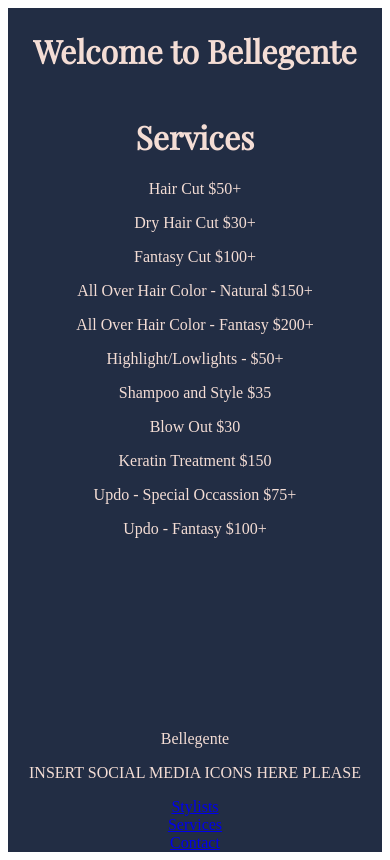
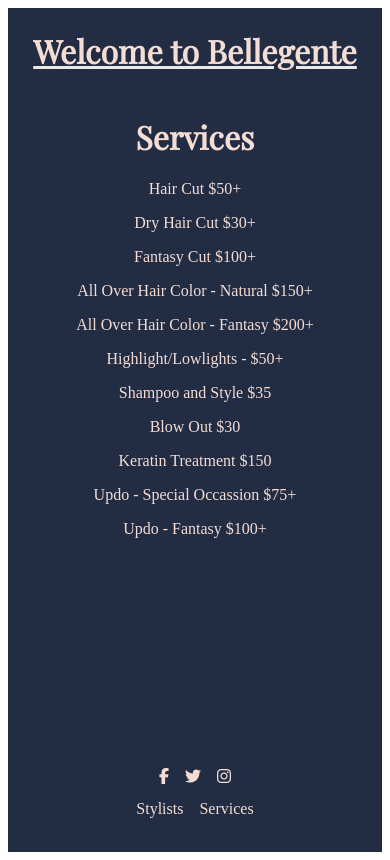
Before and after one commit to Jeal3R5/salonApp-frontend, a React (Create React App) app: page /services in a window 390 px wide. Built offline with nearby package versions, Linux system fonts and the light colour scheme; no server answers; a web font is replaced by a local one.

Commit message:
mobile css added

```diff
--- a/package.json
+++ b/package.json
@@ -3,6 +3,10 @@
   "version": "0.1.0",
   "private": true,
   "dependencies": {
+    "@fortawesome/fontawesome-svg-core": "^6.1.1",
+    "@fortawesome/free-regular-svg-icons": "^6.1.1",
+    "@fortawesome/free-solid-svg-icons": "^6.1.1",
+    "@fortawesome/react-fontawesome": "^0.1.18",
     "@testing-library/jest-dom": "^5.16.4",
     "@testing-library/react": "^13.3.0",
     "@testing-library/user-event": "^13.5.0",
--- a/public/index.html
+++ b/public/index.html
@@ -32,6 +32,7 @@
       work correctly both with client-side routing and a non-root public URL.
       Learn how to configure a non-root public URL by running `npm run build`.
     -->
+    <script src="https://kit.fontawesome.com/86b3a868f3.js" crossorigin="anonymous"></script>
     <title>React App</title>
   </head>
   <body>
--- a/src/App.css
+++ b/src/App.css
@@ -9,6 +9,7 @@
 .header {
   font-family: 'Gwendolyn', cursive;
   color: #EAE9E5;
+  text-decoration: underline;
 }
 
 h1 {
@@ -27,16 +28,29 @@ body {
 }
 
 .nav {
-  color: #EAE9E5;
+  /* color: #EAE9E5; */
+  color: #F4DDD5;
+  display: flex;
+  flex-flow: row nowrap;
+  gap: 1em;
+  justify-content: center;
+  margin-top: 1em;
+  margin-bottom: .5em
 }
 
 main {
   overflow: auto;
 }
 
-/* .socials {
+.socials {
   display: flex;
   flex-flow: row nowrap;
-  gap 1 em;
+  gap: 1em;
   justify-content: center;
-} */
+}
+
+
+.footer a {
+  color: #F4DDD5;
+  text-decoration: none;
+}
--- a/src/Components/Footer.js
+++ b/src/Components/Footer.js
@@ -4,10 +4,12 @@ import { Link } from "react-router-dom";
 function Footer(props) {
   return (
     <div className="footer">
-      <div className="little footer">
-        <p>Bellegente</p>
-        <p>INSERT SOCIAL MEDIA ICONS HERE PLEASE</p>
+      <div className="socials">
+        <a href="https://facebook.com" className="fa fa fa-facebook"></a>
+        <a href="https://www.twitter.com" className="fa fa-twitter"></a>
+        <a href="https://www.instagram.com" className="fa fa-instagram"></a>
       </div>
+
       <nav className="nav">
         <Link to="/">
           <div>Stylists</div>
@@ -15,9 +17,6 @@ function Footer(props) {
         <Link to="/services">
           <div>Services</div>
         </Link>
-        <Link to="contact">
-          <div>Contact</div>
-        </Link>
       </nav>
     </div>
   );
```
Also changed, not shown: 2 other files (tests, documents, lock files or other folders).
